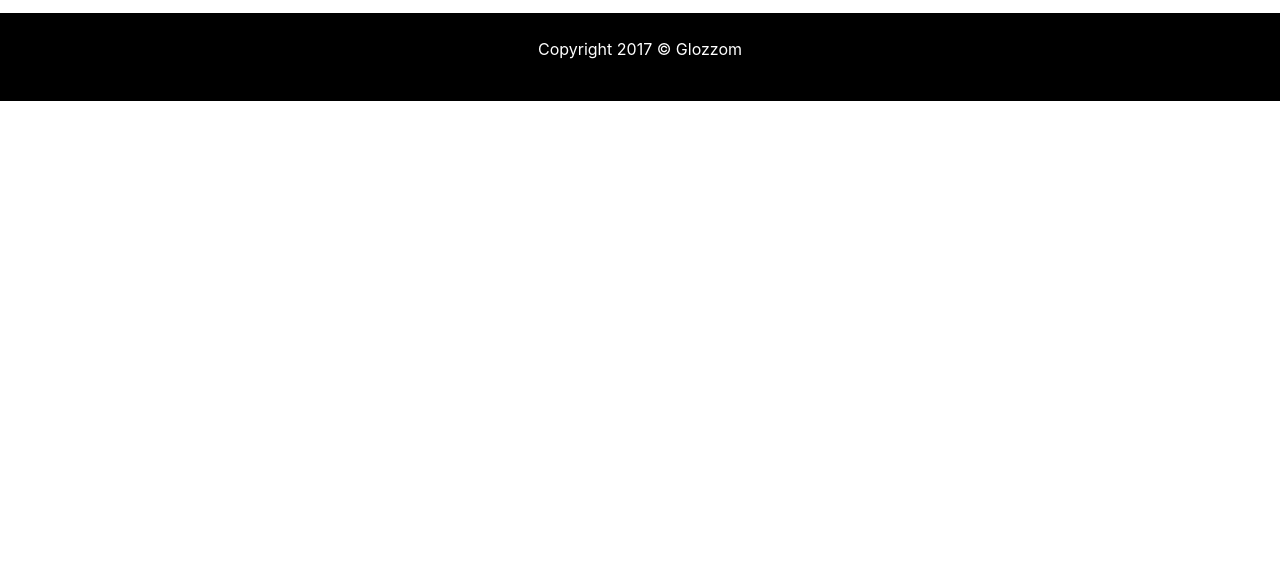
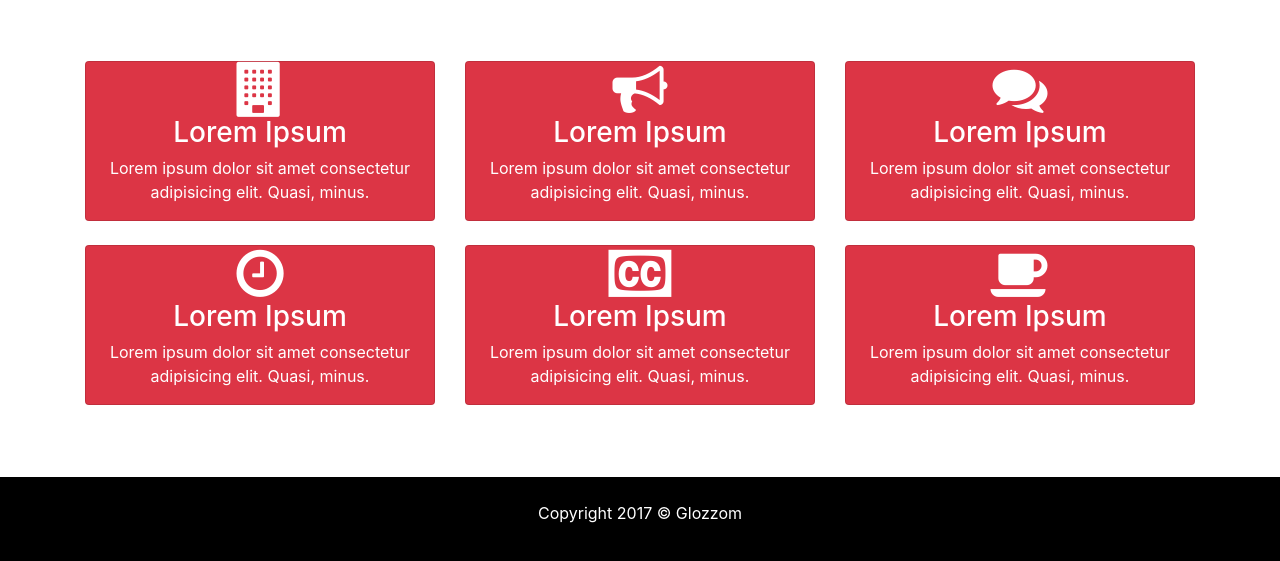
Before and after one commit to YudhaYuki/multi-page-theme, a website: page src/about.html in a window 1280 px wide. Shown: the part 625-1186 px from the top of the page. Before the commit the page ends 800 px from the top, so only its background shows below. Drawn offline with Linux system fonts and the light colour scheme; some packages are replaced by stand-ins of ours; a script that the page names is missing.

Commit message:
Creating About.html file: ICON BOXES

```diff
--- a/src/about.html
+++ b/src/about.html
@@ -65,6 +65,61 @@
         </div>
     </section>
 
+
+    <!-- ICON BOXES -->
+    <section id="icon-boxes" class="p-5">
+        <div class="container">
+            <div class="row mb-4">
+                <div class="col-md-4">
+                    <div class="card bg-danger text-center text-white">
+                        <i class="fa fa-building"></i>
+                        <h3>Lorem Ipsum</h3>
+                        <p>Lorem ipsum dolor sit amet consectetur adipisicing elit. Quasi, minus.</p>
+                    </div>
+                </div>
+                <div class="col-md-4">
+                    <div class="card bg-danger text-center text-white">
+                        <i class="fa fa-bullhorn"></i>
+                        <h3>Lorem Ipsum</h3>
+                        <p>Lorem ipsum dolor sit amet consectetur adipisicing elit. Quasi, minus.</p>
+                    </div>
+                </div>
+                <div class="col-md-4">
+                    <div class="card bg-danger text-center text-white">
+                        <i class="fa fa-comments"></i>
+                        <h3>Lorem Ipsum</h3>
+                        <p>Lorem ipsum dolor sit amet consectetur adipisicing elit. Quasi, minus.</p>
+                    </div>
+                </div>
+            </div>
+
+            <div class="row mb-4">
+                <div class="col-md-4">
+                    <div class="card bg-danger text-center text-white">
+                        <i class="fa fa-clock-o"></i>
+                        <h3>Lorem Ipsum</h3>
+                        <p>Lorem ipsum dolor sit amet consectetur adipisicing elit. Quasi, minus.</p>
+                    </div>
+                </div>
+                <div class="col-md-4">
+                    <div class="card bg-danger text-center text-white">
+                        <i class="fa fa-cc"></i>
+                        <h3>Lorem Ipsum</h3>
+                        <p>Lorem ipsum dolor sit amet consectetur adipisicing elit. Quasi, minus.</p>
+                    </div>
+                </div>
+                <div class="col-md-4">
+                    <div class="card bg-danger text-center text-white">
+                        <i class="fa fa-coffee"></i>
+                        <h3>Lorem Ipsum</h3>
+                        <p>Lorem ipsum dolor sit amet consectetur adipisicing elit. Quasi, minus.</p>
+                    </div>
+                </div>
+            </div>
+        </div>
+    </section>
+
+
     <footer id="main-footer" class="text-center p-4">
         <div class="container">
             <div class="row">
```
